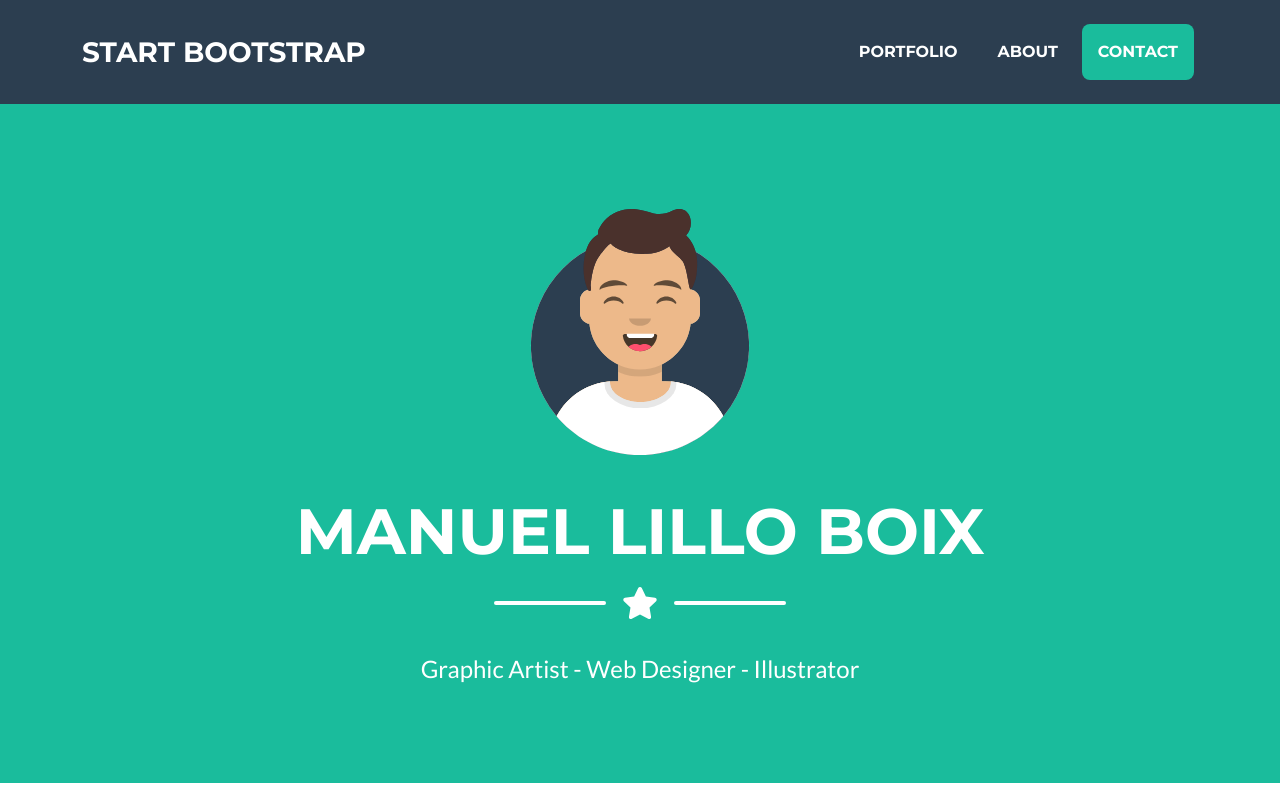
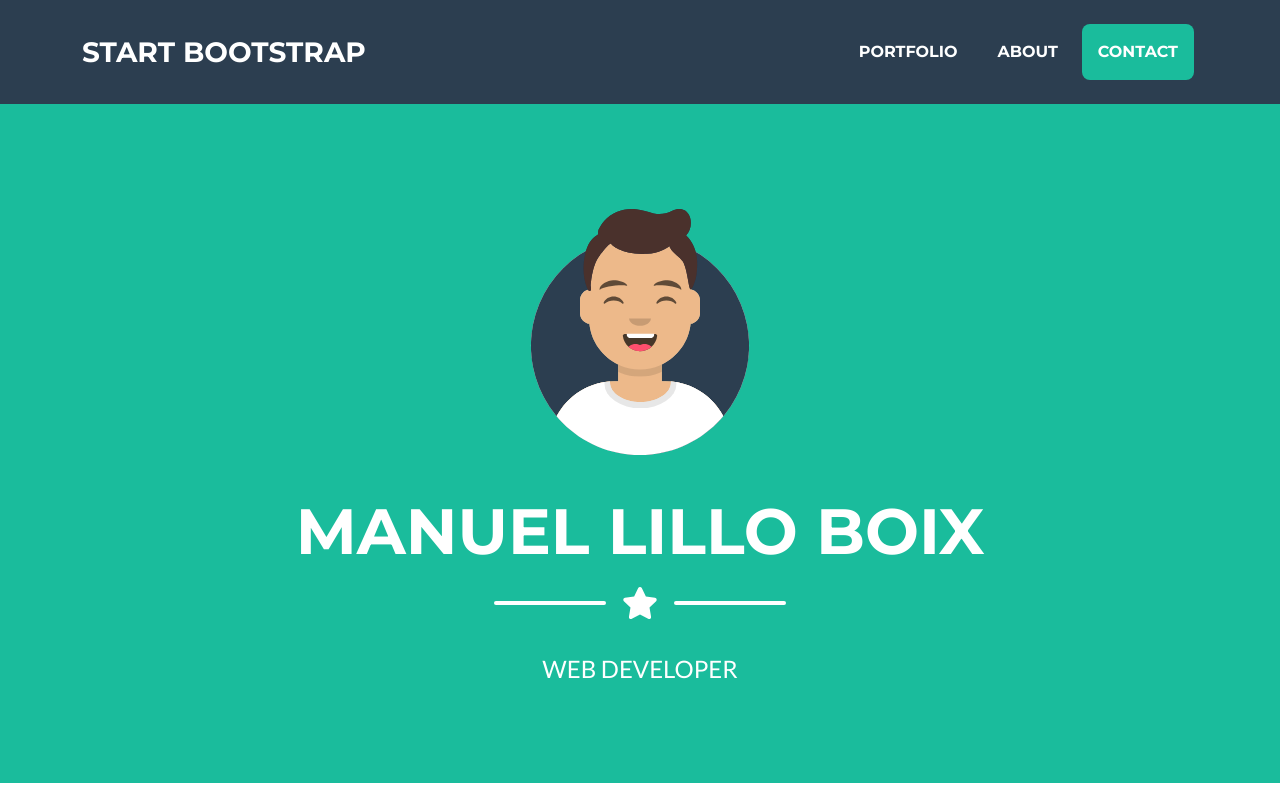
Before and after one commit to manlibo/AWS, a plain HTML site: page index.html in a window 1280 px wide. Shown: the top 800 px of the page. Drawn offline with nearby package versions, Linux system fonts and the light colour scheme.

Commit message:
Commit Prueba de puertos

```diff
--- a/index.html
+++ b/index.html
@@ -48,7 +48,7 @@
                     <div class="divider-custom-line"></div>
                 </div>
                 <!-- Masthead Subheading-->
-                <p class="masthead-subheading font-weight-light mb-0">Graphic Artist - Web Designer - Illustrator</p>
+                <p class="masthead-subheading font-weight-light mb-0">WEB DEVELOPER</p>
             </div>
         </header>
         <!-- Portfolio Section-->
```
